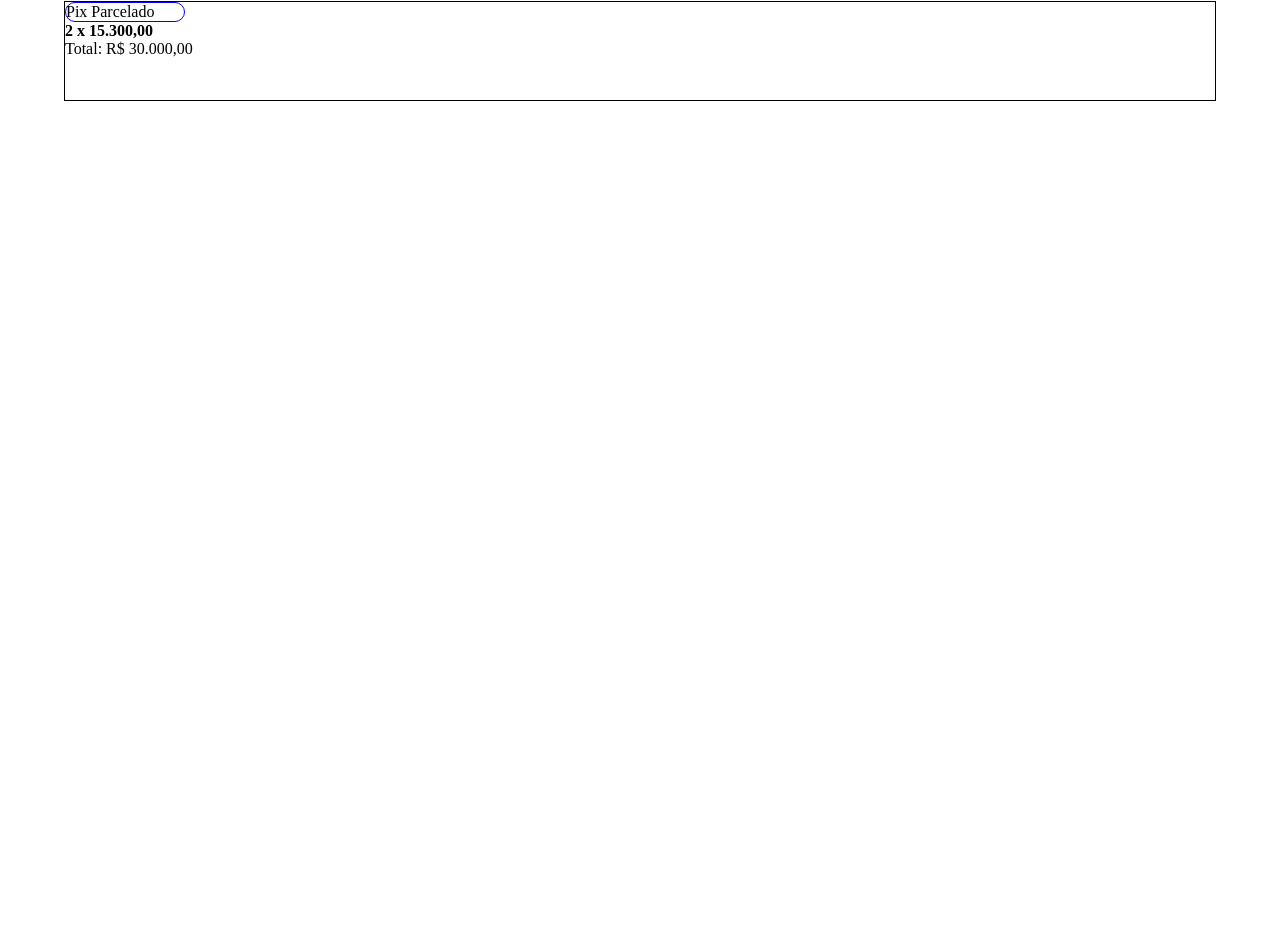
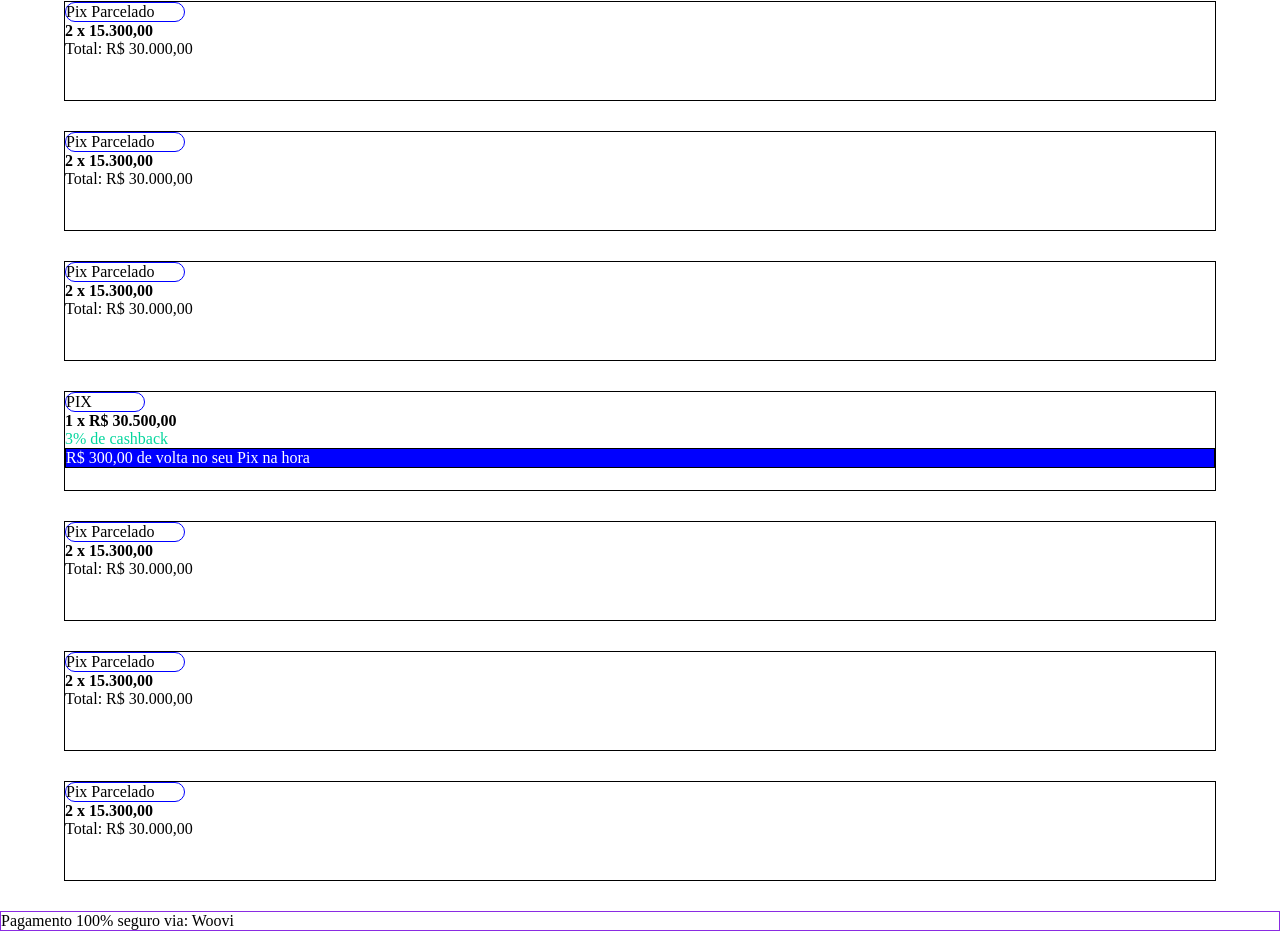
Before and after one commit to KelySoare5/woovi, a React (Create React App) app: page / in a window 1280 px wide. Shown: the part 199-1130 px from the top of the page. Before the commit the page ends 800 px from the top, so only its background shows below. Built offline with nearby package versions, Linux system fonts and the light colour scheme.

Commit message:
add componente e primeira pagina

```diff
--- a/src/App.tsx
+++ b/src/App.tsx
@@ -1,17 +1,13 @@
 import React, { FC } from 'react';
 import { StyledGlobal } from './Styled/Global';
-import { Header } from './pag_1/header/Header';
-import { Pix } from './pag_1/main/pix/Pix';
-import { Pixparcelado } from './pag_1/main/pixParcelado/Pixparcelado';
+import { PaginaUm } from './pages/paginaUm';
 
 
 export const App:React.FC = () => {
   return (
     <>
       <StyledGlobal />
-      <Header />
-      <Pix/>
-      <Pixparcelado />
+      <PaginaUm />
 
 
     </>
--- /dev/null
+++ b/src/Components/Footer/Footer.tsx
@@ -0,0 +1,15 @@
+import React, { FC } from 'react';
+import * as S from './styled'
+
+
+export const Footer:React.FC = () => {
+    return(
+        <>
+            <S.div>
+                <S.frase>
+                    Pagamento 100% seguro via: Woovi
+                </S.frase>
+            </S.div>
+        </>
+    )
+}
--- /dev/null
+++ b/src/Components/Footer/styled.ts
@@ -0,0 +1,9 @@
+import styled from "styled-components";
+
+export const div = styled.div `
+    border: 1px solid blueviolet;
+`
+
+export const frase = styled.p`
+
+`
--- /dev/null
+++ b/src/pages/paginaUm.tsx
@@ -0,0 +1,24 @@
+import React from "react";
+import { Header } from '../Components/Header/Header';
+import { Pix } from '../Components/Main/pix/Pix';
+import { Pixparcelado } from '../Components/Main/pixParcelado/Pixparcelado';
+import { Footer } from "../Components/Footer/Footer";
+
+
+export const PaginaUm:React.FC = () => {
+    return(
+        <>
+            <Header />
+            <Pix/>
+            <Pixparcelado />
+            <Pixparcelado />
+            <Pixparcelado />
+            <Pix/>
+            <Pixparcelado />
+            <Pixparcelado />
+            <Pixparcelado />
+            <Footer />
+
+        </>
+    )
+}
```
Also changed, not shown: src/Components/Header/Header.tsx (renamed from src/pag_1/header/Header.tsx), src/Components/Header/style.ts (renamed from src/pag_1/header/style.ts), src/Components/Main/pix/Pix.tsx (renamed from src/pag_1/main/pix/Pix.tsx), src/Components/Main/pix/styled.ts (renamed from src/pag_1/main/pix/styled.ts), src/Components/Main/pixParcelado/Pixparcelado.tsx (renamed from src/pag_1/main/pixParcelado/Pixparcelado.tsx), src/Components/Main/pixParcelado/styled.ts (renamed from src/pag_1/main/pixParcelado/styled.ts), 1 other file (tests, documents, lock files or other folders).
